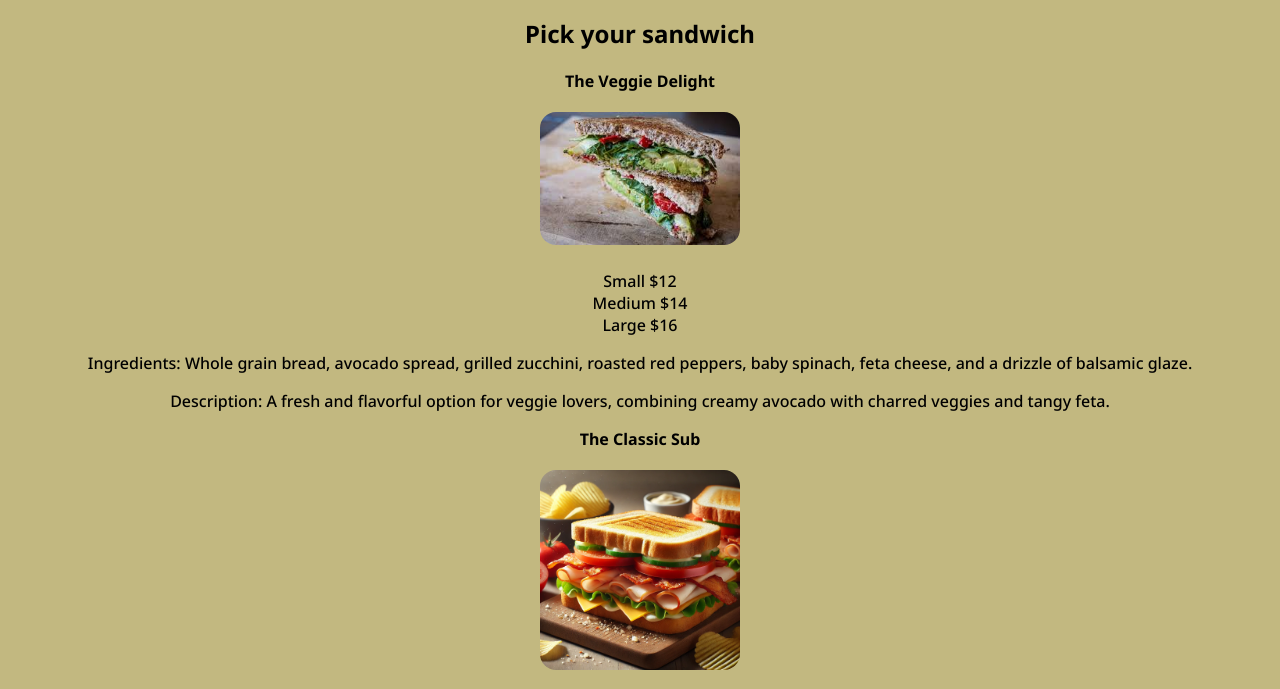
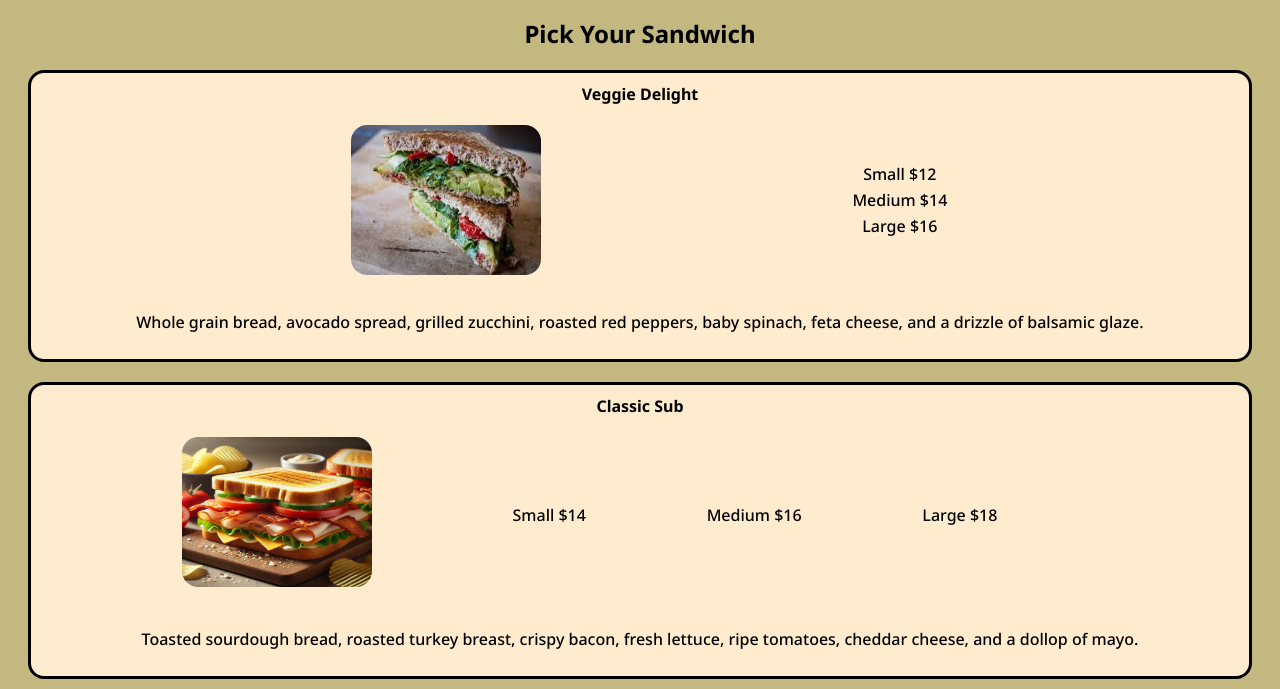
Before and after one commit to Sean8131/project-food-order, a plain HTML site: page menu.html in a window 1280 px wide. Shown: the part 111-800 px from the top of the page. Drawn offline with Linux system fonts and the light colour scheme.

Commit message:
spaced image and prices in options div

```diff
--- a/menu.html
+++ b/menu.html
@@ -18,27 +18,28 @@
     <img class="main-logo" alt="piture of Sandwich Society logo"
         src="DALL·E 2024-09-03 13.32.15 - A logo for an online sandwich shop named 'Sandwich Society'. The design should be modern and playful, featuring a stylized sandwich as the central ele copy Background Removed.webp" />
 
-    <h2 class="welcome">Pick your sandwich</h2>
+    <h2 class="welcome">Pick Your Sandwich</h2>
     <div class="menu">
-        <div class="veggie-delight"><b>The Veggie Delight</b>
+        <div class="item"><b>Veggie Delight</b>
             <div class="options">
-                <div><img class="sandwich-image"
-                        src="download (1).jpeg"/></div>
-                    <div class="small">Small $12</div>
-                    <div class="medium">Medium $14</div>
-                    <div class="large">Large $16</div>
-                    <div></div>
+                <div class="image-and-prices">
+                    <img class="sandwich-image"
+                        src="download (1).jpeg"/>
                 </div>
-            <p>Ingredients: Whole grain bread, avocado spread, grilled zucchini, roasted red peppers, baby spinach, feta
+                <div class="sizes">
+                    <div class="price-individual">Small $12</div>
+                    <div class="price-individual">Medium $14</div>
+                    <div class="price-individual">Large $16</div>
+                </div>
+                </div>
+            <p>Whole grain bread, avocado spread, grilled zucchini, roasted red peppers, baby spinach, feta
                 cheese, and a drizzle of balsamic glaze.</p>
-            <p>Description: A fresh and flavorful option for veggie lovers, combining creamy avocado with charred
-                veggies and tangy feta.</p>
             <div>
 
             </div>
 
         </div>
-        <div class="classic"><b>The Classic Sub</b>
+        <div class="item"><b>Classic Sub</b>
             <div class="options">
             <div><img class="sandwich-image"
                     src="DALL·E 2024-09-03 15.33.36 - A realistic photo of a sandwich called 'The Classic Club'. The sandwich is made with toasted sourdough bread, roasted turkey breast, crispy bacon, fre.webp" /></div>
@@ -47,16 +48,14 @@
                 <div class="large">Large $18</div>
                 <div></div>
             </div>
-            <p>Ingredients: Toasted sourdough bread, roasted turkey breast, crispy bacon, fresh lettuce, ripe tomatoes,
+            <p>Toasted sourdough bread, roasted turkey breast, crispy bacon, fresh lettuce, ripe tomatoes,
                 cheddar cheese, and a dollop of mayo.</p>
-            <p>Description: A timeless favorite stacked with all the classic flavors. Perfectly toasted, crispy, and
-                satisfying.</p>
 
         </div>
 
     </div>
 
-    <div class="spicy-italian"><b>The Spicy Italian</b>
+    <div class="item"><b>Spicy Italian</b>
         <div class="options">
             <div><img class="sandwich-image"
                     src="images (2).jpeg" /></div>
@@ -65,10 +64,8 @@
                 <div class="large">Large $20</div>
                 <div></div>
             </div>
-        <p>Ingredients: Ciabatta bread, spicy salami, pepperoni, provolone cheese, arugula, sun-dried tomatoes, and a
+        <p>Ciabatta bread, spicy salami, pepperoni, provolone cheese, arugula, sun-dried tomatoes, and a
             spicy aioli.</p>
-        <p>Description: A bold and zesty sandwich that packs a punch with its blend of spicy meats, rich cheese, and
-            peppery arugula.</p>
         <div>
 
         </div>
--- a/styles.css
+++ b/styles.css
@@ -26,20 +26,40 @@ h1 {
     border-radius: 16px;
 }
 
-.menu {
-    display: flex;
-    align-items: center;
-    display:block;
-    justify-content: center;
-    flex-direction: row;
-}
-
-.classic {
-    display: flex;
-    flex-direction: column;
-}
-
 .sandwich-image {
     border-radius: 16px;
     margin: 20px;
+    height: 150px;
+    width: 190px;
 }
+
+.image-and-prices {
+    display: flex;
+    flex: start;
+}
+
+.options {
+    display: flex;
+    flex-direction: row;
+    justify-content: space-evenly;
+    align-items: center;
+
+}
+
+.sizes {
+    display: flex;
+    flex-direction: column;
+    align-items: center;
+}
+
+.item {
+    border-style: solid;
+    border-radius: 16px;
+    padding: 10px;
+    margin: 20px;
+    background-color: blanchedalmond;
+}
+
+.price-individual {
+    padding: 2px;
+}
```
